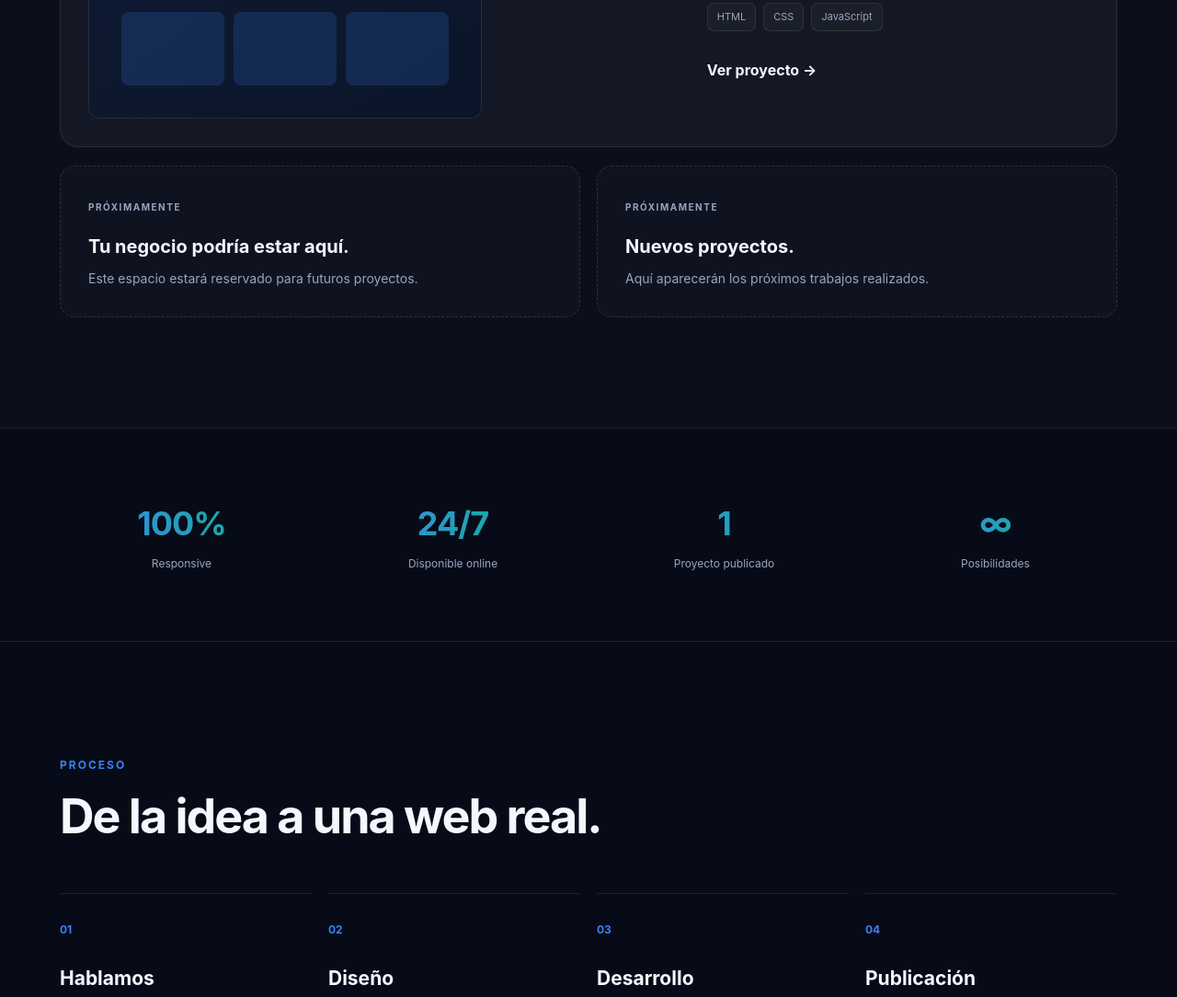
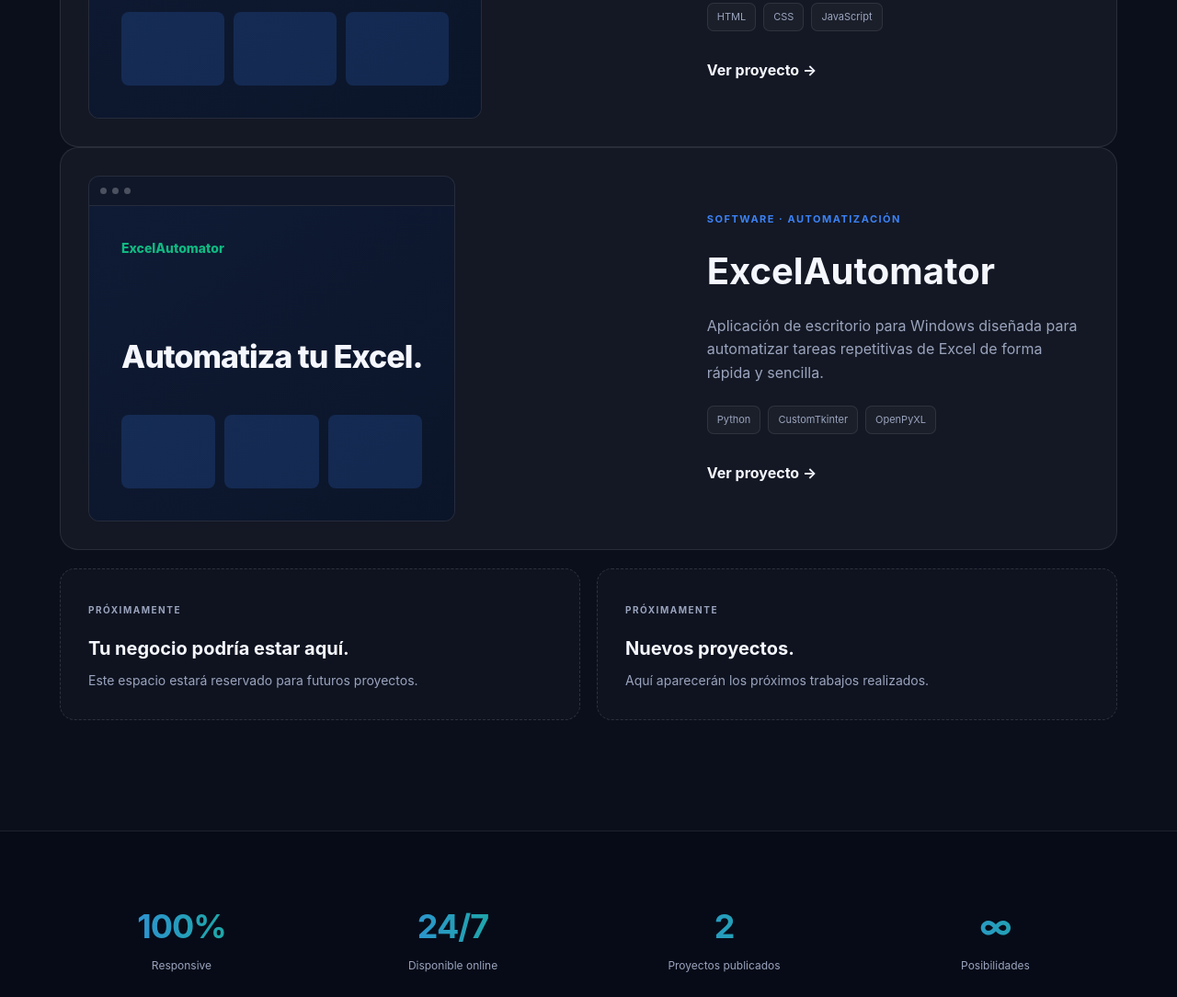
Before and after one commit to moneymind1789-collab/oier-web, a plain HTML site: page index.html in a window 1280 px wide. Shown: the part 3548-4632 px from the top of the page at 92% size. Drawn offline with Linux system fonts and the light colour scheme.

Commit message:
Add files via upload

```diff
--- a/index.html
+++ b/index.html
@@ -92,31 +92,23 @@
 
         <div class="container hero-content">
 
-
             <div class="hero-text">
 
                 <span class="eyebrow">
                     DISEÑO & DESARROLLO WEB
                 </span>
 
-
                 <h1>
-
                     Webs que hacen
                     <span>crecer tu negocio.</span>
-
                 </h1>
 
-
                 <p>
-
                     Diseño y desarrollo páginas web modernas,
                     rápidas y adaptadas a cualquier dispositivo
                     para ayudar a los negocios a tener una presencia
                     profesional en Internet.
-
                 </p>
-
 
                 <div class="hero-buttons">
 
@@ -126,7 +118,6 @@
                     >
                         Ver proyectos
                     </a>
-
 
                     <a
                         href="#contacto"
@@ -192,7 +183,6 @@
 
                         <div class="mini-line"></div>
 
-
                         <div class="mini-grid">
 
                             <div></div>
@@ -219,7 +209,6 @@
     <section class="section about-section">
 
         <div class="container about-grid">
-
 
             <div>
 
@@ -605,6 +594,10 @@
             </div>
 
 
+            <!-- =========================
+                 MONEY MIND
+            ========================== -->
+
             <article class="project-card">
 
 
@@ -701,9 +694,112 @@
             </article>
 
 
-                <!-- PROYECTOS FUTUROS -->
+            <!-- =========================
+                 EXCEL AUTOMATOR
+            ========================== -->
+
+            <article class="project-card">
+
+
+                <div class="project-preview">
+
+                    <div class="project-browser">
+
+                        <div class="browser-top">
+
+                            <span></span>
+                            <span></span>
+                            <span></span>
+
+                        </div>
+
+
+                        <div class="project-screen">
+
+                            <div class="project-logo">
+                                ExcelAutomator
+                            </div>
+
+
+                            <div class="project-title">
+                                Automatiza tu Excel.
+                            </div>
+
+
+                            <div class="project-bars">
+
+                                <span></span>
+                                <span></span>
+                                <span></span>
+
+                            </div>
+
+                        </div>
+
+                    </div>
+
+                </div>
+
+
+                <div class="project-info">
+
+
+                    <span class="project-tag">
+                        SOFTWARE · AUTOMATIZACIÓN
+                    </span>
+
+
+                    <h3>
+                        ExcelAutomator
+                    </h3>
+
+
+                    <p>
+
+                        Aplicación de escritorio para Windows
+                        diseñada para automatizar tareas repetitivas
+                        de Excel de forma rápida y sencilla.
+
+                    </p>
+
+
+                    <div class="project-tech">
+
+                        <span>
+                            Python
+                        </span>
+
+                        <span>
+                            CustomTkinter
+                        </span>
+
+                        <span>
+                            OpenPyXL
+                        </span>
+
+                    </div>
+
+
+                    <a
+                        href="https://moneymind1789-collab.github.io/excelautomator/"
+                        target="_blank"
+                        rel="noopener noreferrer"
+                        class="project-link"
+                    >
+                        Ver proyecto →
+                    </a>
+
+                </div>
+
+            </article>
+
+
+            <!-- =========================
+                 FUTUROS PROYECTOS
+            ========================== -->
 
             <div class="future-projects">
+
 
                 <div class="future-project">
 
@@ -739,6 +835,7 @@
                     </p>
 
                 </div>
+
 
             </div>
 
@@ -785,11 +882,11 @@
             <div>
 
                 <strong>
-                        1
+                    2
                 </strong>
 
                 <span>
-                        Proyecto publicado
+                    Proyectos publicados
                 </span>
 
             </div>
@@ -1222,9 +1319,11 @@
                     <p>
 
                         Puedes escribirme directamente a
+
                         <strong>
                             oier5495@gmail.com
                         </strong>
+
                         explicando brevemente qué necesita tu negocio.
 
                     </p>
```
Lines whose indentation alone changed are shown as unchanged.
